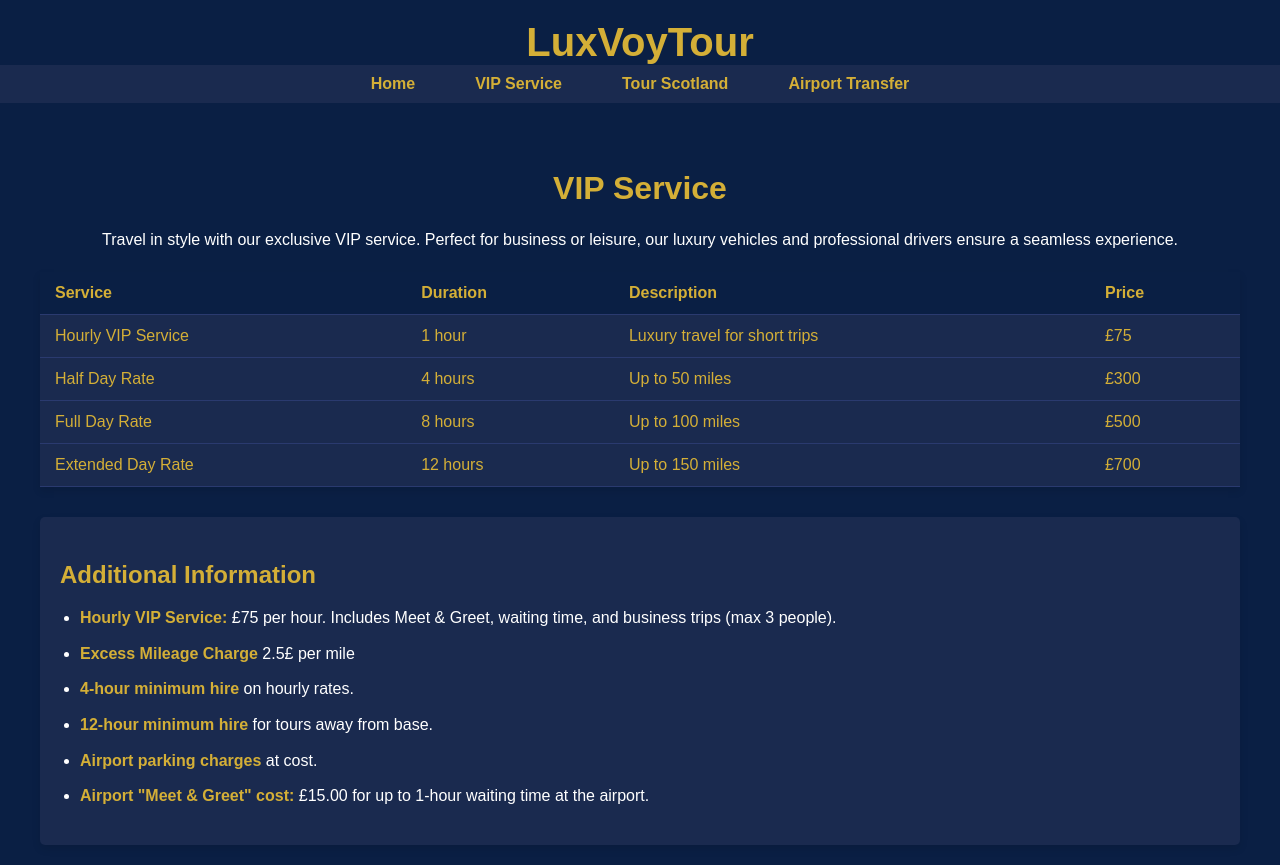
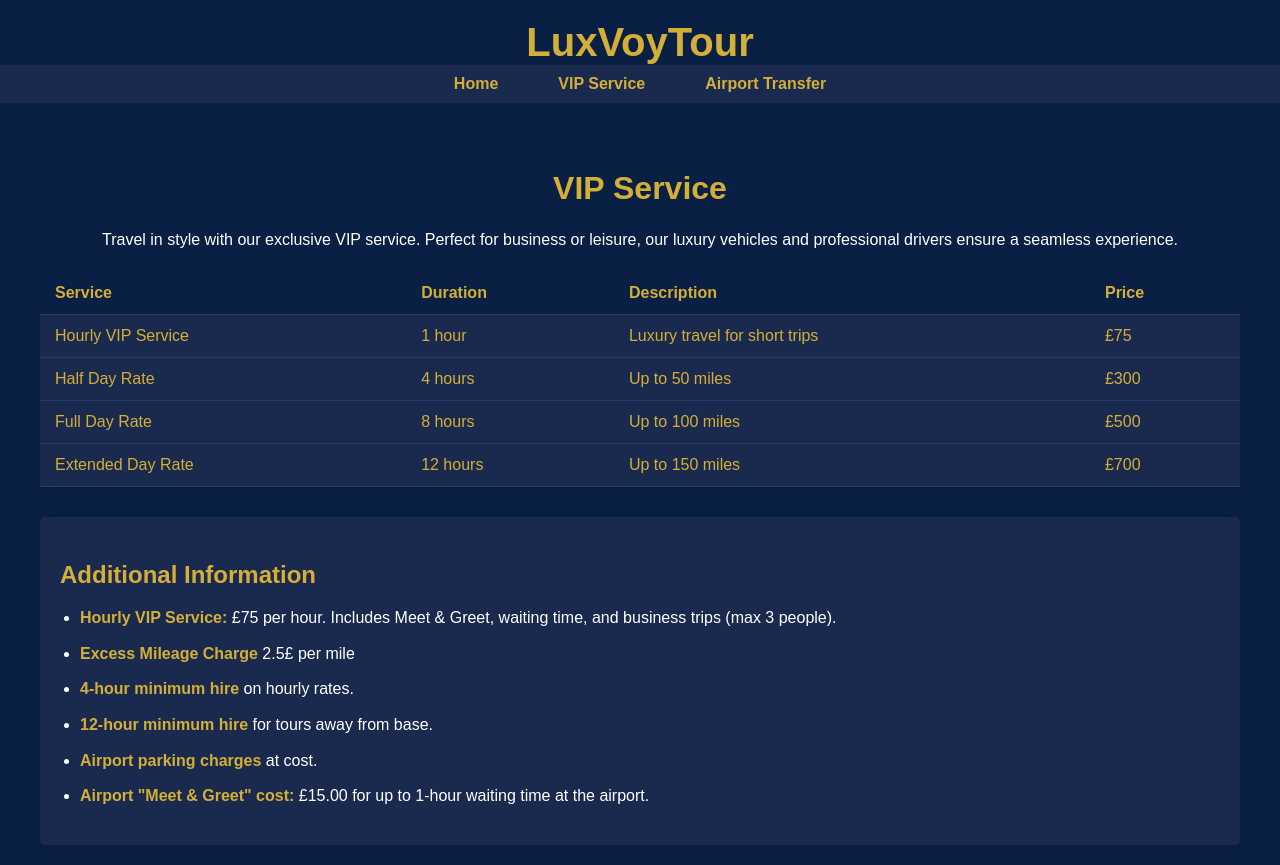
Before and after one commit to LuxVoyTour/Tour, a plain HTML site: page vip-service.html in a window 1280 px wide. Drawn offline with Linux system fonts and the light colour scheme.

Commit message:
Update vip-service.html

```diff
--- a/vip-service.html
+++ b/vip-service.html
@@ -13,7 +13,6 @@
             <ul>
                 <li><a href="https://luxvoytour.co.uk">Home</a></li>
                 <li><a href="https://luxvoytour.co.uk/vip-service">VIP Service</a></li>
-                <li><a href="https://luxvoytour.co.uk/tour-scotland">Tour Scotland</a></li>
                 <li><a href="https://luxvoytour.co.uk/airport-transfer">Airport Transfer</a></li>
             </ul>
         </nav>
```
